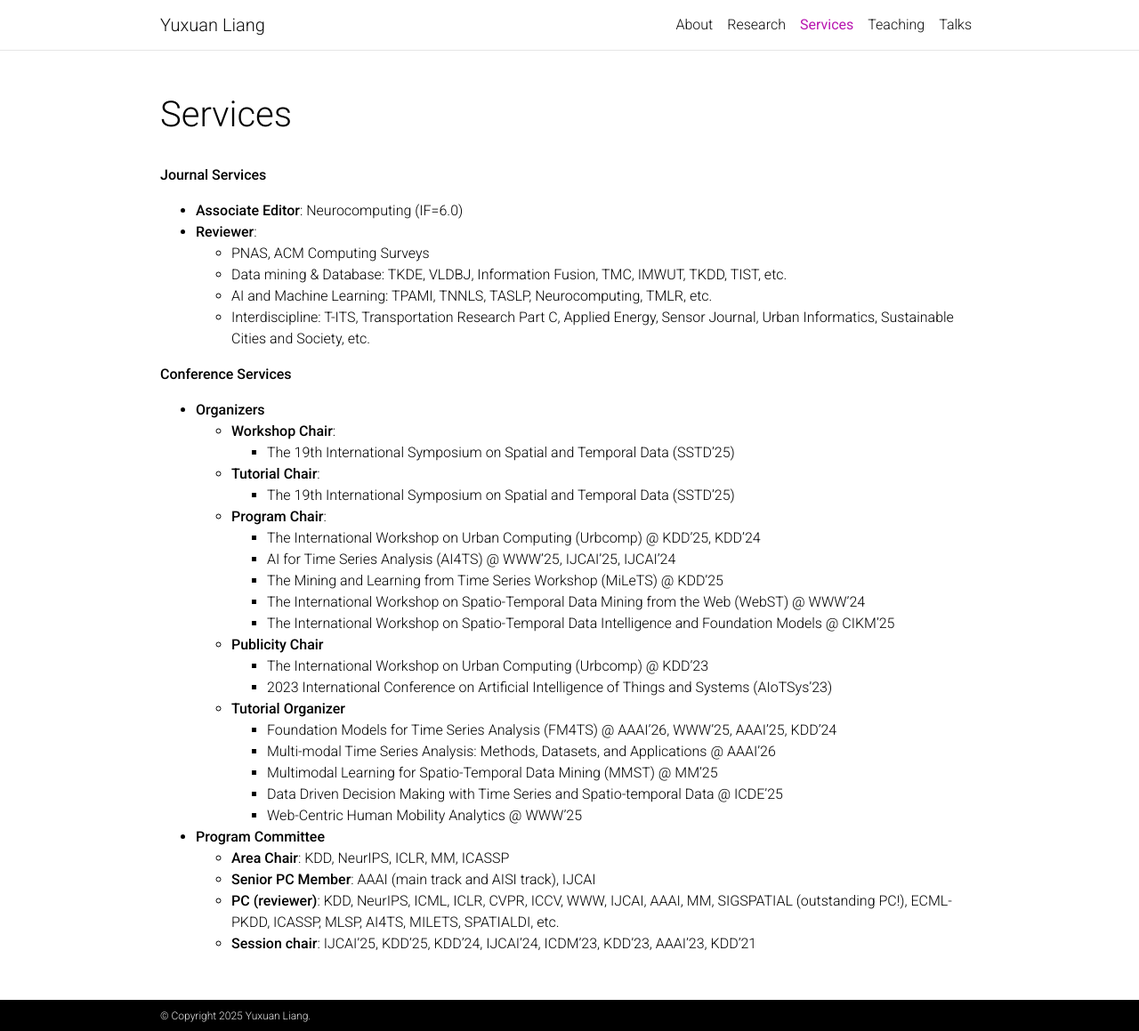
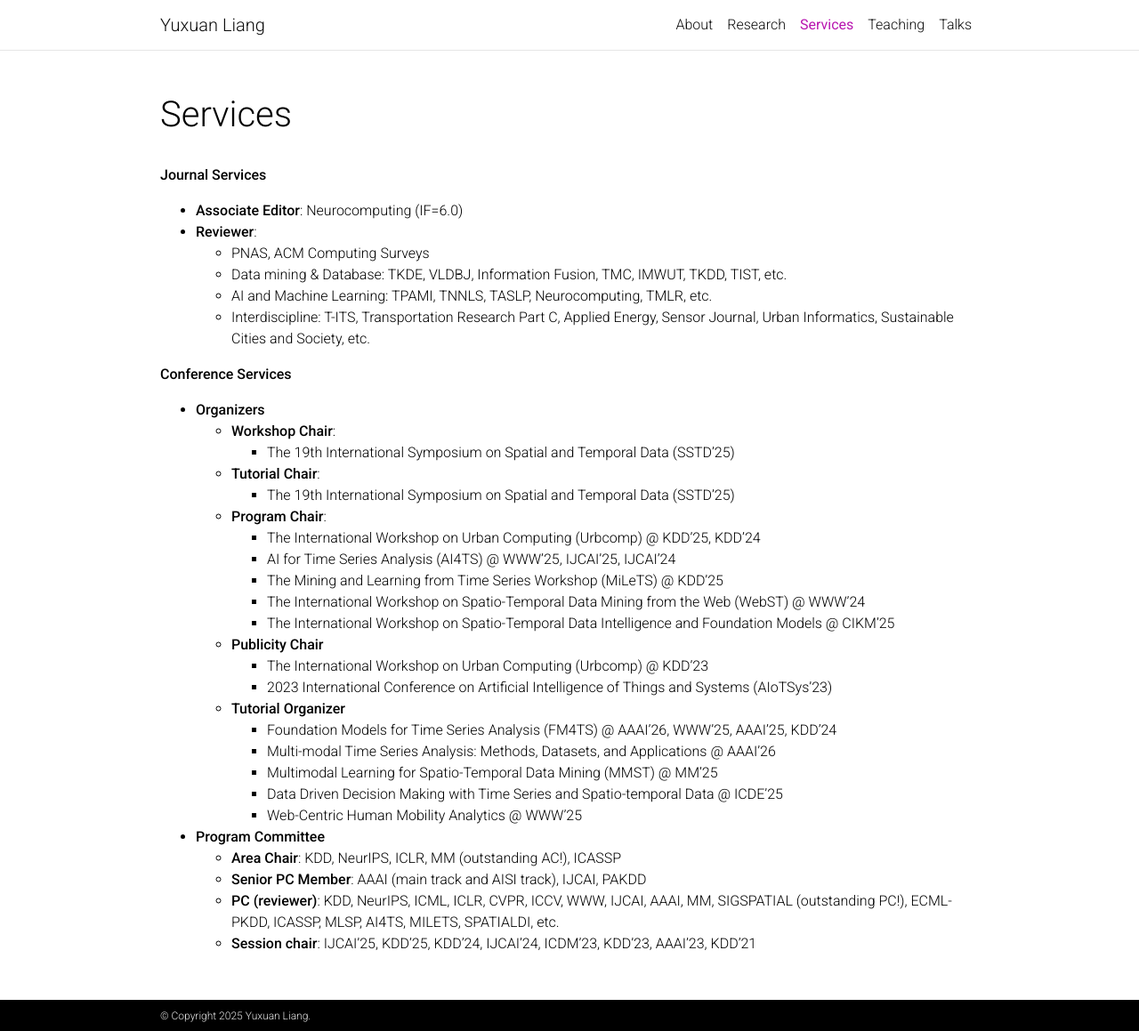
Before and after one commit to CastleLiang/castleliang.github.io, a Jekyll site: the page built from _pages/service.md, in a window 1280 px wide and 1159 px high. Shown: the whole window at 89% size. Built offline with Jekyll 4.4.1, drawn with Linux system fonts in a browser that asks for light colours; full-size pictures stand in for the smaller copies a plugin makes; comment, search, counter and statistics services are not loaded; a style sheet for code colours, icons or effects is not loaded.

Commit message:
update news

```diff
--- a/_includes/selected_papers.html
+++ b/_includes/selected_papers.html
@@ -3,6 +3,8 @@
   <h2>Awards</h2>
   <p>Several selected awards are listed below:</p>
   <ul>
+  </li>
+  <li><p>Outstanding Area Chair at ACM MM 2025, 2025</p>
   </li>
   <li><p>Best Paper Award at IEEE WCSP 2025, 2025</p>
   </li>
--- a/_pages/service.md
+++ b/_pages/service.md
@@ -39,7 +39,7 @@ nav_order: 3
     - Web-Centric Human Mobility Analytics @ WWW'25
 
 - **Program Committee**
-  - **Area Chair**: KDD, NeurIPS, ICLR, MM, ICASSP
-  - **Senior PC Member**: AAAI (main track and AISI track), IJCAI
+  - **Area Chair**: KDD, NeurIPS, ICLR, MM (outstanding AC!), ICASSP
+  - **Senior PC Member**: AAAI (main track and AISI track), IJCAI, PAKDD
   - **PC (reviewer)**: KDD, NeurIPS, ICML, ICLR, CVPR, ICCV, WWW, IJCAI, AAAI, MM, SIGSPATIAL (outstanding PC!), ECML-PKDD, ICASSP, MLSP, AI4TS, MILETS, SPATIALDI, etc.
   - **Session chair**: IJCAI'25, KDD'25, KDD'24, IJCAI'24, ICDM'23, KDD'23, AAAI'23, KDD'21
```
Also changed, not shown: _news/20251024_wcsp.md (+1 -1 lines), _news/20251027_mm.md (added, +6 -0 lines).
